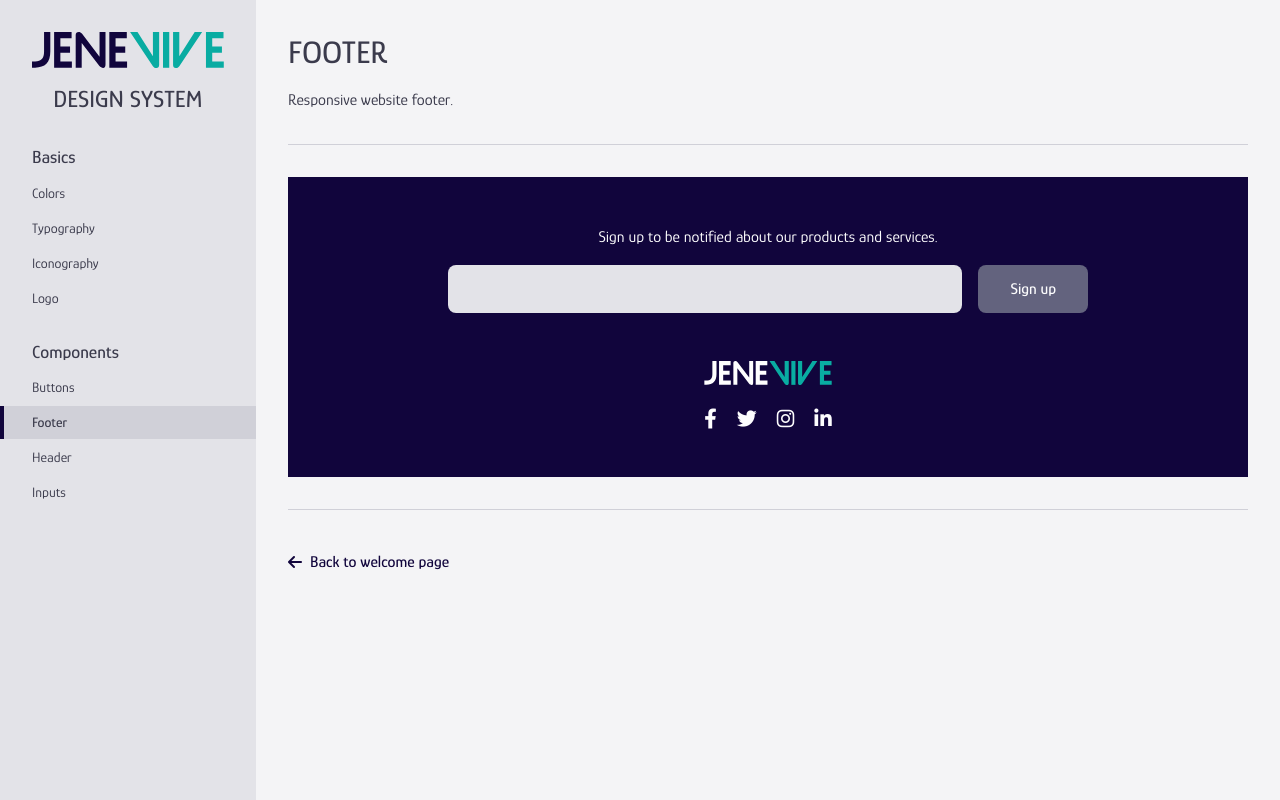
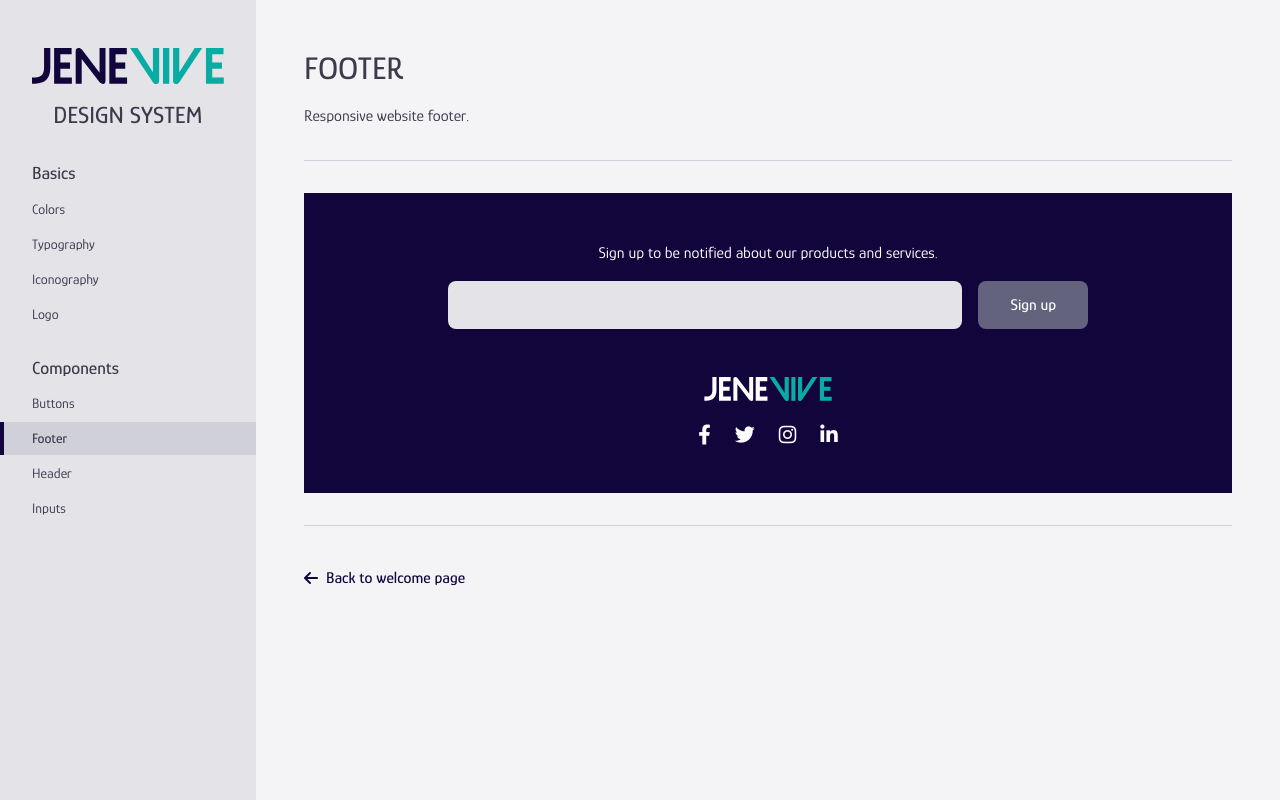
Before and after one commit to mranenko/geneviv-design, a website: page footer.html in a window 1280 px wide. Drawn offline with Linux system fonts and the light colour scheme.

Commit message:
added content component

```diff
--- a/footer.html
+++ b/footer.html
@@ -3,7 +3,7 @@
   <meta charset="UTF-8" />
   <meta http-equiv="X-UA-Compatible" content="IE=edge" />
   <meta name="viewport" content="width=device-width, initial-scale=1.0" />
-  <title>Jenevive</title>
+  <title>Jenevive - Design System</title>
   <link rel="stylesheet" href="https://cdnjs.cloudflare.com/ajax/libs/font-awesome/6.4.0/css/all.min.css" />
   <link rel="stylesheet" href="styles/index.css" />
 </head>
@@ -11,6 +11,7 @@
 
 <body>
   <nav id="nav">
+    <div class="content">
       <a class="header" href="index.html">
         <img alt="Jenevive" class="logo" src="assets/images/logos/jenevive-logo-indigo.svg">
         <h2 class="title">Design System</h2>
@@ -35,10 +36,12 @@
       <a class="toggle">
         <i class="fa-solid fa-angles-right"></i>
       </a>
+    </div>
   </nav>
 
 
   <main id="main">
+    <div class="content">
       <h1 class="title">Footer</h1>
       <p>Responsive website footer.</p>
       <hr>
@@ -80,10 +83,13 @@
       <hr>
 
 
+      <div class="button-row justify-start">
         <a class="button link" href="index.html">
           <i class="fa-solid fa-arrow-left"></i>
           Back to welcome page
         </a>
+      </div>
+    </div>
   </main>
 </body>
 
--- a/styles/basics/_layout.scss
+++ b/styles/basics/_layout.scss
@@ -1,33 +1,26 @@
-#main,
-#nav {
-  padding: 2rem 2rem 4rem;
+:root {
+  --nav--toggle-width: 3rem;
+  --nav-width: 16rem;
 }
 
 
 #main {
-  background: color(neutral, 1);
-  color: color(black);
-  padding-left: 5rem;
+  @include background(color(neutral, 1), color(black));
+  padding-left: var(--nav--toggle-width);
 }
 
-#main .subtitle,
-#main .title {
-  margin: 0 0 1rem;
-}
+#main .subtitle { margin: 0 0 1.5rem; }
+#main .title { margin: 0 0 1rem; }
 
 
 #nav {
-  background: color(neutral, 2);
-  color: color(black);
-  display: flex;
-  flex-direction: column;
-  gap: 1.5rem;
+  @include background(color(neutral, 2), color(black));
   height: 100vh;
-  left: -16rem;
+  left: #{calc(-1*var(--nav-width))};
   position: fixed;
   top: 0;
   transition: left .5s;
-  width: 16rem;
+  width: var(--nav-width);
   z-index: 1;
 }
 
@@ -44,15 +37,22 @@
 }
 
 #nav a:hover:not(.active):not(.header):not(.toggle) {
-  background: color(neutral, 4);
-  color: color(white);
+  @include background(color(neutral), color(white));
 }
 
-#nav a.active:not(.loheadero):not(.toggle) {
+#nav a.active:not(.header):not(.toggle) {
   background: color(neutral, 3);
   border-left: .25rem solid color(primary);
   font-weight: font(strong, weight);
   padding-left: 1.75rem;
+}
+
+#nav .content {
+  display: flex;
+  flex-direction: column;
+  gap: 1.5rem;
+  padding-left: 2rem;
+  padding-right: 2rem;
 }
 
 #nav .header {
@@ -67,22 +67,20 @@
 }
 
 #nav .toggle {
+  @include background(color(neutral, 3), color(black));
   align-items: center;
-  background: color(neutral, 3);
-  color: color(black);
   cursor: pointer;
   display: flex;
   justify-content: center;
   height: 100vh;
   position: absolute;
-  right: -3rem;
+  right: #{calc(-1*var(--nav--toggle-width))};;
   top: 0;
-  width: 3rem;
+  width: var(--nav--toggle-width);
 }
 
 #nav .toggle:hover {
-  background: color(neutral);
-  color: color(white);
+  @include background(color(neutral), color(white));
 }
 
 #nav .toggle i {
@@ -91,13 +89,6 @@
 
 #nav.active .toggle i {
   transform: rotate(180deg);
-}
-
-.content {
-  margin: 0 auto;
-  max-width: 75rem;
-  padding: 2rem;
-  width: 100%;
 }
 
 
@@ -113,10 +104,6 @@
   }
 
   #main {
-    padding-left: 18rem;
-  }
-
-  .content {
-    padding: 3rem;
+    padding-left: var(--nav-width);
   }
 }
--- /dev/null
+++ b/styles/components/_content.scss
@@ -0,0 +1,18 @@
+:root {
+  --content-padding: 2rem;
+}
+
+@media (min-width: 50rem) {
+  :root {
+    --content-padding: 3rem;
+  }
+}
+
+
+.content {
+  display: flex;
+  flex-direction: column;
+  max-width: 75rem;
+  padding: var(--content-padding);
+  width: 100%;
+}
--- a/styles/components/_footer.scss
+++ b/styles/components/_footer.scss
@@ -19,7 +19,7 @@ footer .nav {
   display: flex;
   font-size: 1.25rem;
   justify-content: center;
-  gap: 1.25rem;
+  gap: 1.5rem;
 }
 
 footer .section {
--- a/styles/components/_header.scss
+++ b/styles/components/_header.scss
@@ -5,7 +5,7 @@ header {
 
 header .content {
   align-items: center;
-  display: flex;
+  flex-direction: row;
   gap: 2rem;
   justify-content: space-between;
 }
--- a/styles/design/_typography.scss
+++ b/styles/design/_typography.scss
@@ -61,7 +61,13 @@ ul.font-preview-list {
   border-bottom: 1px dotted color(border);
   display: grid;
   gap: 1rem;
-  grid-auto-columns: 1fr;
-  grid-auto-flow: column;
+  grid-auto-flow: row;
   padding: 1rem 0;
 }
+
+@media (min-width: 37.5rem) {
+  .font-detail-row {
+    grid-auto-columns: 1fr;
+    grid-auto-flow: column;
+  }
+}
--- a/styles/index.scss
+++ b/styles/index.scss
@@ -5,6 +5,7 @@
 @import 'basics/layout';
 @import 'basics/utilities';
 @import 'components/buttons';
+@import 'components/content';
 @import 'components/footer';
 @import 'components/header';
 @import 'components/inputs';
```
Also changed, not shown: buttons.html (+7 -1 lines), colors.html (+7 -1 lines), header.html (+7 -1 lines), iconography.html (+9 -2 lines), index.html (+12 -8 lines), inputs.html (+7 -1 lines), logo.html (+7 -1 lines), typography.html (+8 -2 lines), readme.md, styles/index.css, 1 other file. Lines whose indentation alone changed are shown as unchanged.
